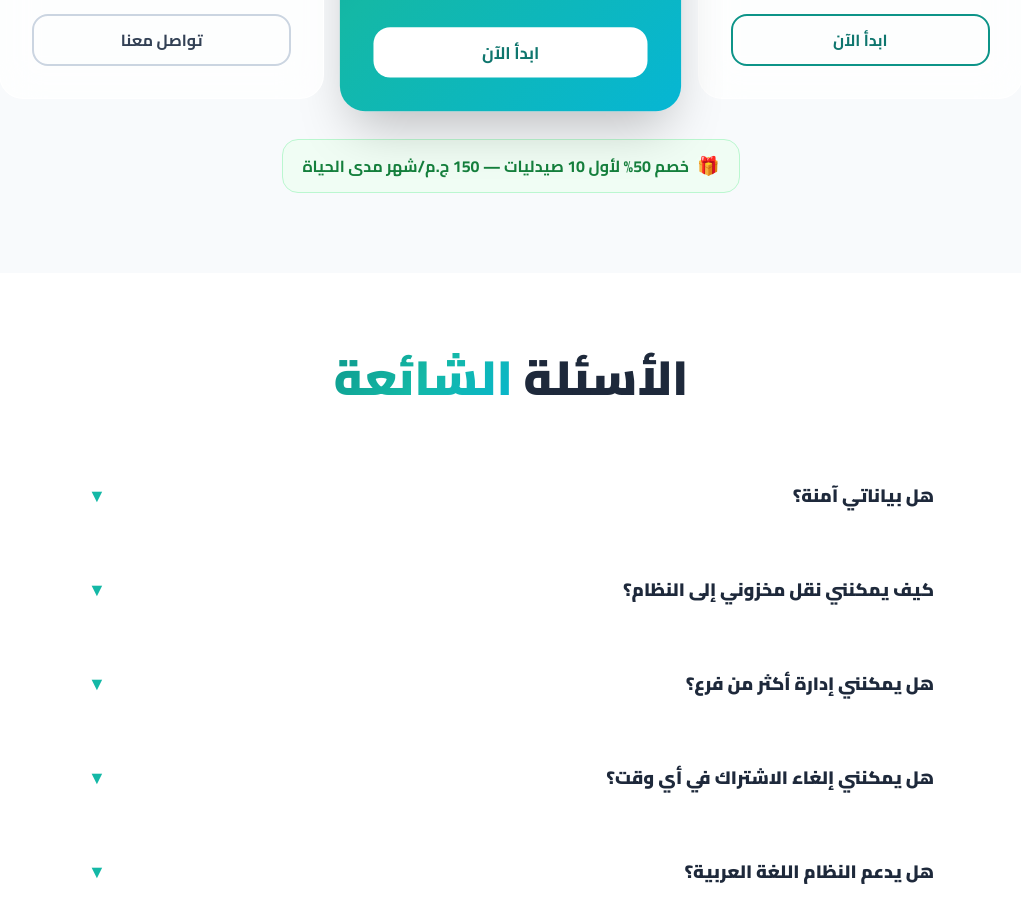
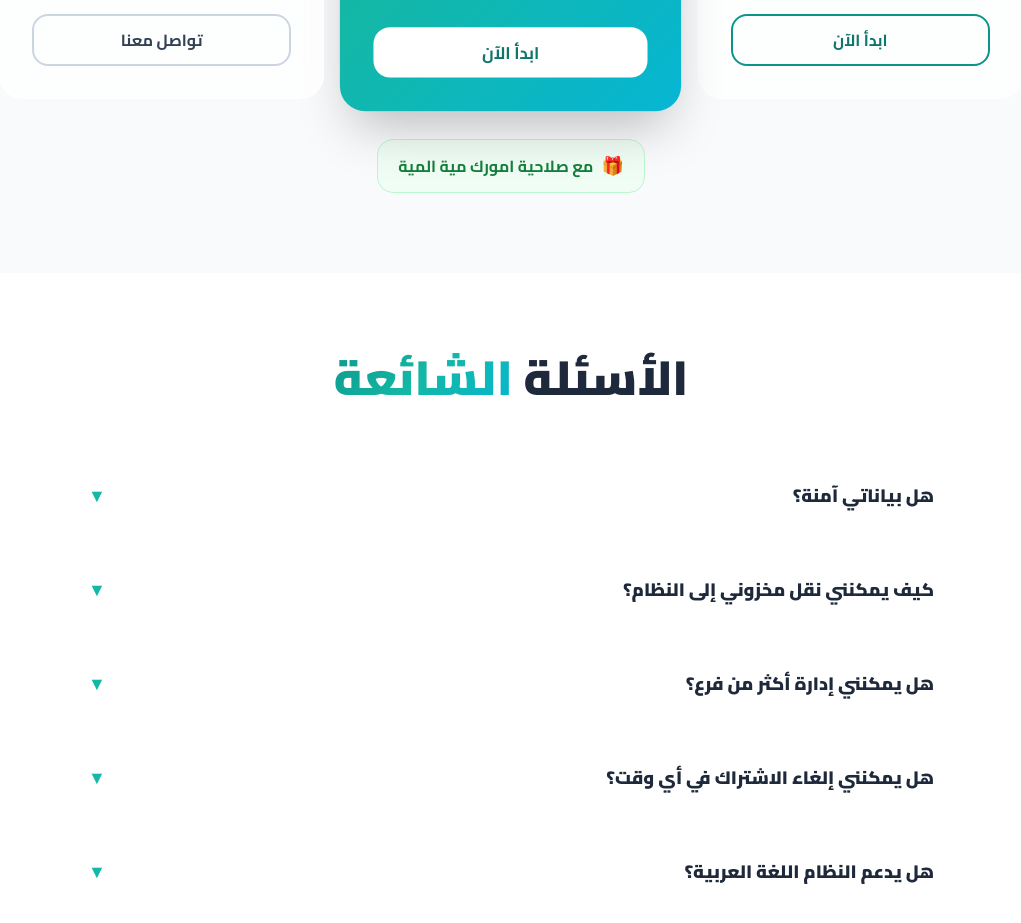
Before and after one commit to sudanesesdg-collab/Salahiya, a plain HTML site: page index.html in a window 1280 px wide. Shown: the part 2780-3703 px from the top of the page, without its empty margins (129-1150 px from the left). Drawn offline with nearby package versions, Linux system fonts and the light colour scheme.

Commit message:
Update index.html

```diff
--- a/index.html
+++ b/index.html
@@ -374,7 +374,7 @@
     <div class="text-center mt-10">
       <div class="inline-flex items-center gap-2 bg-green-50 border border-green-200 text-green-700 px-5 py-3 rounded-2xl font-bold">
         <span class="text-lg">🎁</span>
-        خصم 50% لأول 10 صيدليات — 150 ج.م/شهر مدى الحياة
+        مع صلاحية امورك مية المية
       </div>
     </div>
   </div>
```
